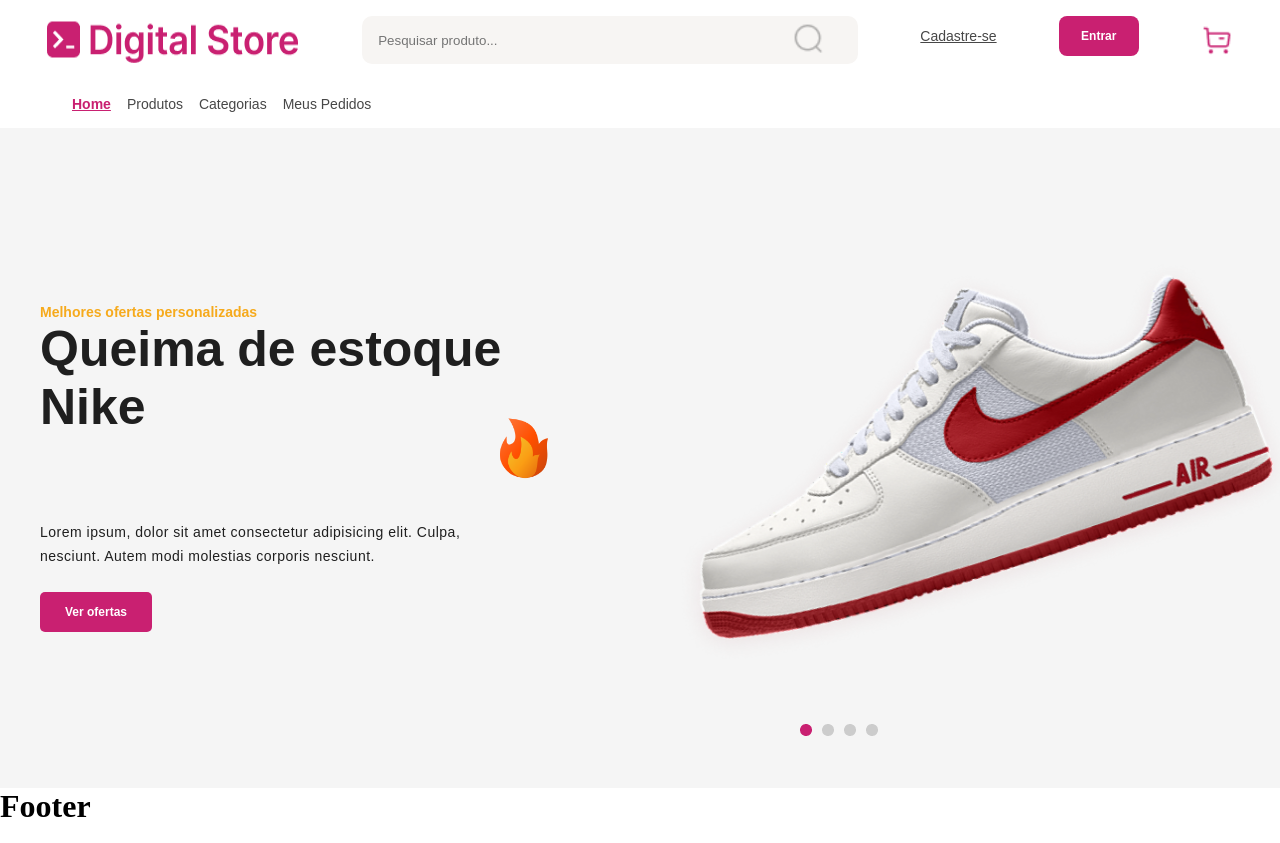
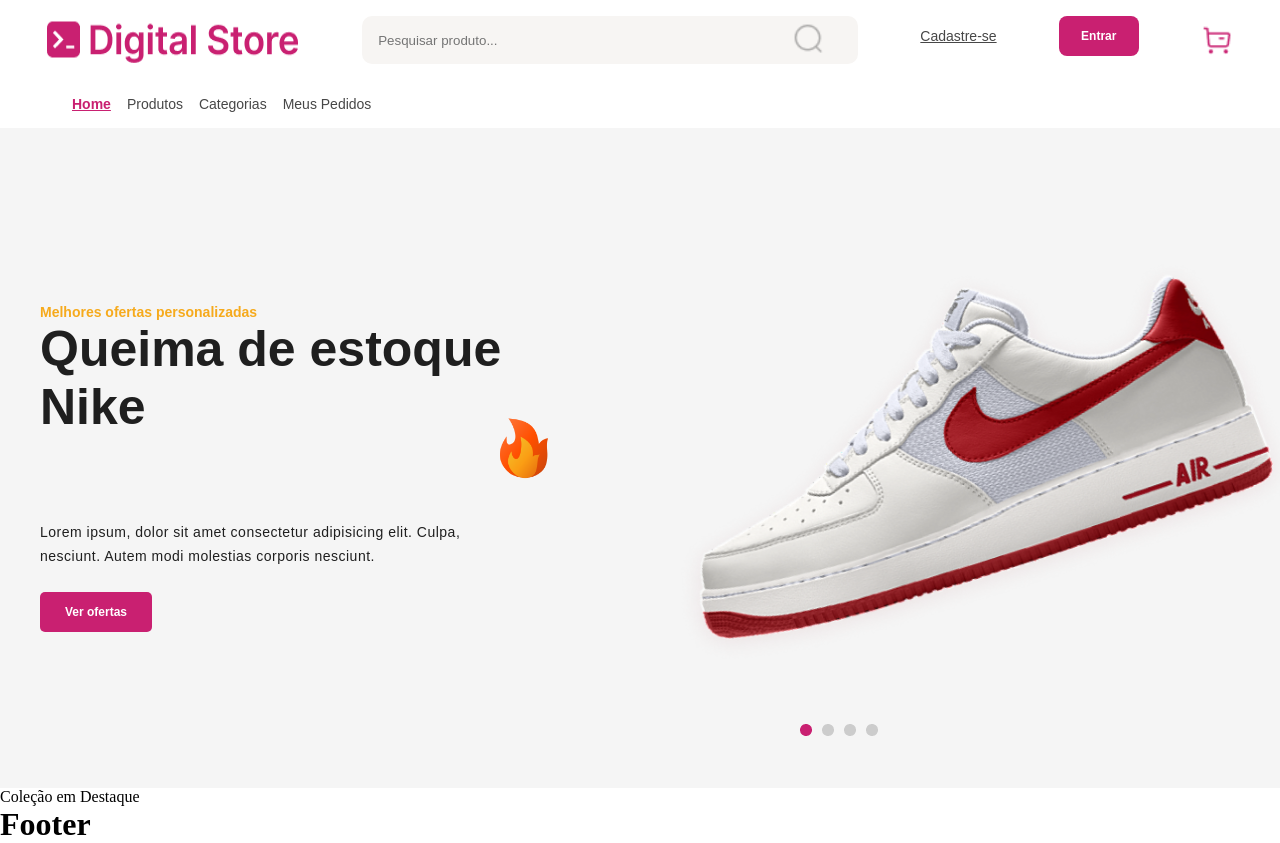
Before and after one commit to Edivalter321/pratica-react, a React (Vite) app: page / in a window 1280 px wide. Shown: the top 843 px of the page. Built offline with nearby package versions, Linux system fonts and the light colour scheme.

Commit message:
adiconando estilos

```diff
--- a/src/Conteudo/Conteudo.css
+++ b/src/Conteudo/Conteudo.css
@@ -73,3 +73,6 @@
   padding-left: 95vh;
   margin-top: -8vh;
 }
+.caixa_02 {
+  background: #ffffff;
+}
--- a/src/Conteudo/Conteudo.jsx
+++ b/src/Conteudo/Conteudo.jsx
@@ -30,6 +30,14 @@
           <img src={imagemPontos} alt="pontos" className="pontos" />
         </div>
       </div>
+      <div className="caixa_02">
+        <p className="">Coleção em Destaque</p>
+        <div className="caixas">
+          <div className="caixas_01"></div>
+          <div className="caixas_02"></div>
+          <div className="caixas_02"></div>
+        </div>
+      </div>
     </>
   );
 }
```
